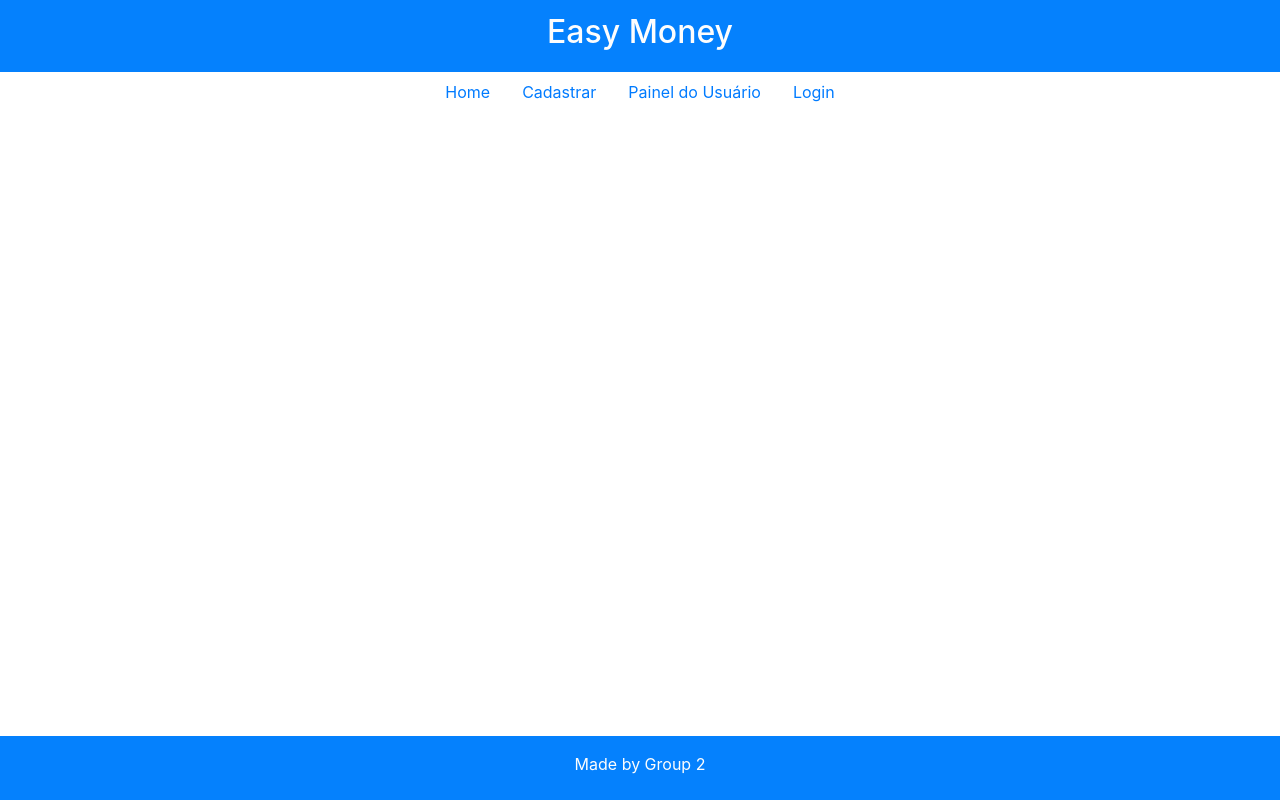
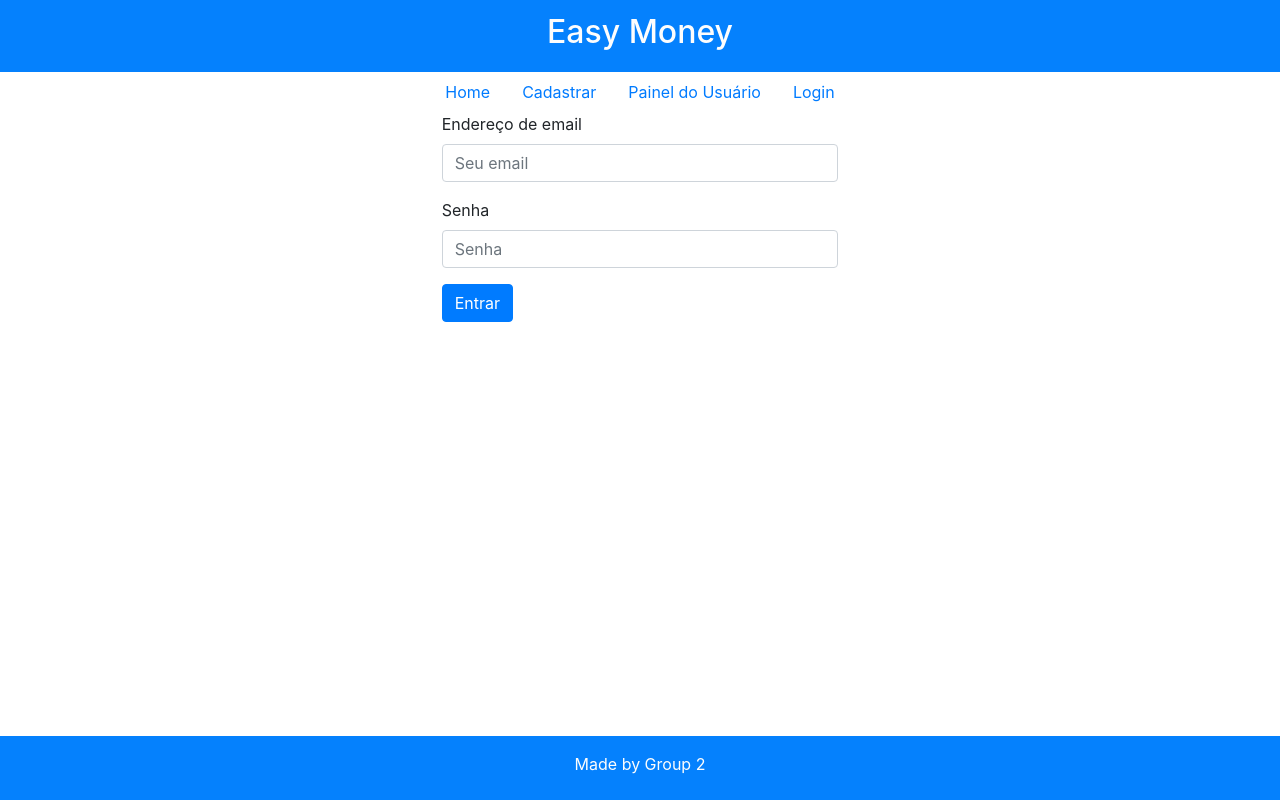
Before and after one commit to PaulaCBS/appmonetario, an Angular app: page /login in a window 1280 px wide. Before the commit this address led to /. Built offline with nearby package versions, Linux system fonts and the light colour scheme.

Commit message:
feat: adicionado login e validações no formulário

```diff
--- a/src/app/app-routing.module.ts
+++ b/src/app/app-routing.module.ts
@@ -2,6 +2,7 @@ import { NgModule } from '@angular/core';
 import { RouterModule, Routes } from '@angular/router';
 import { CadastroComponent } from './cadastro/cadastro.component';
 import { HomeComponent } from './home/home.component';
+import { LoginComponent } from './login/login.component';
 
 import { PainelUsuarioComponent } from './painel-usuario/painel-usuario.component';
 
@@ -12,6 +13,10 @@ const routes: Routes = [{
   path: 'cadastro',
   component: CadastroComponent
 }, {
+  path: 'login',
+  component: LoginComponent
+
+}, {
   path: 'painel-usuario',
   component: PainelUsuarioComponent
 }];
--- a/src/app/app.module.ts
+++ b/src/app/app.module.ts
@@ -1,5 +1,5 @@
 import { NgModule } from '@angular/core';
-import { FormsModule } from '@angular/forms';
+import { FormsModule, ReactiveFormsModule } from '@angular/forms';
 import { BrowserModule } from '@angular/platform-browser';
 
 import { AppRoutingModule } from './app-routing.module';
@@ -9,6 +9,7 @@ import { PainelUsuarioComponent } from './painel-usuario/painel-usuario.componen
 import { FooterComponent } from './footer/footer.component';
 import { HeaderComponent } from './header/header.component';
 import { HomeComponent } from './home/home.component';
+import { LoginComponent } from './login/login.component';
 
 @NgModule({
   declarations: [
@@ -18,11 +19,13 @@ import { HomeComponent } from './home/home.component';
     FooterComponent,
     HeaderComponent,
     HomeComponent,
+    LoginComponent
   ],
   imports: [
     BrowserModule,
     AppRoutingModule,
     FormsModule,
+    ReactiveFormsModule
   ],
   providers: [],
   bootstrap: [AppComponent]
--- /dev/null
+++ b/src/app/login/login.component.html
@@ -0,0 +1,20 @@
+<form [formGroup]="loginForm" class="container col-sm-8 col-md-6 col-lg-4">
+    <div class="form-group">
+      <label for="email">Endereço de email</label>
+      <input type="email" class="form-control" id="email"
+      placeholder="Seu email" formControlName="email"
+      [class.is-invalid]="exibeErro('email')"
+      [class.is-valid]="exibeVerificado('email')">
+    </div>
+
+    <div class="form-group">
+      <label for="password">Senha</label>
+      <input type="password" class="form-control" id="password"
+      placeholder="Senha" formControlName="password"
+      [class.is-invalid]="exibeErro('password')"
+      [class.is-valid]="exibeVerificado('password')">
+    </div>
+
+    <button type="submit" class="btn btn-primary"
+    (click)="logon()">Entrar</button>
+</form>
--- /dev/null
+++ b/src/app/login/login.component.ts
@@ -0,0 +1,59 @@
+import { Component, OnInit } from '@angular/core';
+import { FormBuilder, FormGroup, Validators } from '@angular/forms';
+
+@Component({
+  selector: 'app-login',
+  templateUrl: './login.component.html',
+  styleUrls: ['./login.component.css']
+})
+export class LoginComponent implements OnInit {
+
+  email: string;
+  password: string;
+  loginForm: FormGroup;
+
+  constructor(
+
+    private formBuilder: FormBuilder
+  ) { }
+
+  ngOnInit(): void {
+    this.loginForm = this.formBuilder.group({
+      email: ['', [Validators.required, Validators.email]],
+      password: ['', [Validators.required, Validators.minLength(6)]],
+    });
+  }
+
+  exibeErro(nomeControle: string) {
+    if (!this.loginForm.get(nomeControle)) {
+      return false;
+    }
+    return this.loginForm.get(nomeControle).invalid && this.loginForm.get(nomeControle).touched;
+  }
+
+  exibeVerificado(nomeControle: string) {
+    if (!this.loginForm.get(nomeControle)) {
+      return false;
+    }
+    return this.loginForm.get(nomeControle).valid && this.loginForm.get(nomeControle).touched;
+  }
+
+  validateAllFormsFields() {
+    Object.keys(this.loginForm.controls).forEach(field => {
+      const control = this.loginForm.get(field);
+      control.markAsTouched();
+    });
+  }
+
+  logon() {
+
+    if (this.loginForm.invalid) {
+      this.validateAllFormsFields();
+      return;
+    }
+
+    console.log(this.loginForm);
+  }
+
+
+}
```
Also changed, not shown: src/app/login/login.component.css (added), 1 other file (tests, documents, lock files or other folders).
